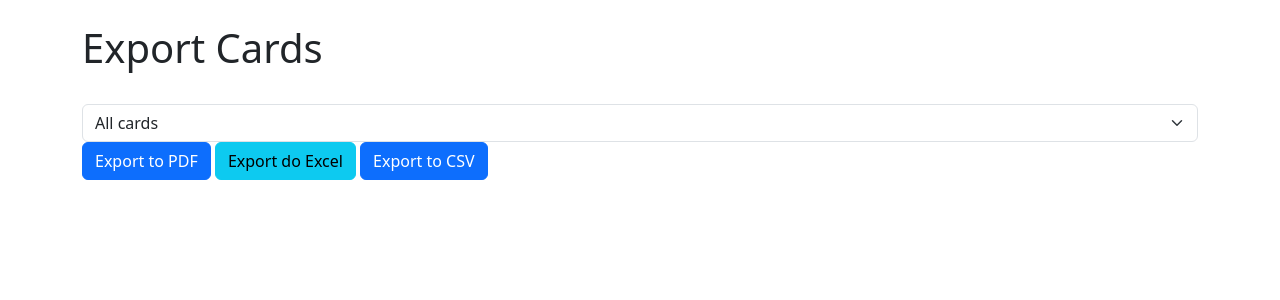
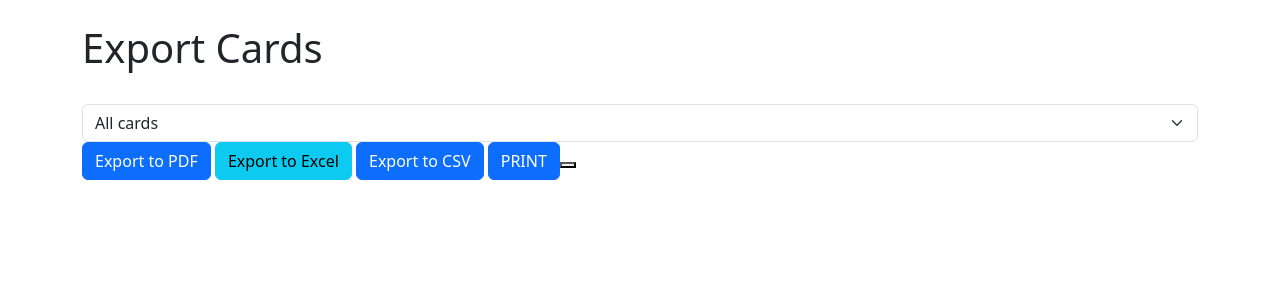
Before and after one commit to iloneczka/flashcards, a Django app: page /export_cards/ in a window 1280 px wide. Shown: the part 56-356 px from the top of the page. Run offline with Django 4.2, Linux system fonts and the light colour scheme; data that the repository does not hold is empty.

Commit message:
Edit of PRINT function.

```diff
--- a/flash/website/templates/export_cards.html
+++ b/flash/website/templates/export_cards.html
@@ -3,6 +3,22 @@
 {% block 'content' %}
   <h1>Export Cards</h1>
   <br/>
+  <style type="text/css">
+    @media print {
+      /* Ukryj przyciski i inne elementy nieistotne dla drukowania */
+      .btn {
+        display: none;
+      }
+
+      /* Zmniejsz marginesy i paddingi dla lepszego wykorzystania przestrzeni */
+      body {
+        margin: 0;
+        padding: 0;
+      }
+
+      /* ... inne dostosowania stylów dla drukowania ... */
+    }
+  </style>
 
   <!-- Lista rozwijana do wyboru boxa -->
   <select class="form-select" id="box-select" aria-label="Select a box">
@@ -37,9 +53,12 @@
   </div>
 
   <!-- Przyciski -->
-  <button class="btn btn-primary" id="export-pdf-button">Export to PDF</button>
-  <button class="btn btn-info" id="export-excel-button">Export do Excel</button>
-  <button class="btn btn-primary" id="export-csv-button">Export to CSV</button>
+  <div class="btn-container">
+    <button class="btn btn-primary" id="export-pdf-button">Export to PDF</button>
+    <button class="btn btn-info" id="export-excel-button">Export to Excel</button>
+    <button class="btn btn-primary" id="export-csv-button">Export to CSV</button>
+    <button class="btn btn-primary" id="print-button">PRINT<button>
+  </div>
 
   <script>
   document.addEventListener('DOMContentLoaded', function () {
@@ -48,6 +67,7 @@
     const exportPdfButton = document.getElementById('export-pdf-button');
     const exportExcelButton = document.getElementById('export-excel-button');
     const exportCsvButton = document.getElementById('export-csv-button');
+    const printButton = document.getElementById('print-button');
 
     boxSelect.addEventListener('change', () => {
       const selectedBox = boxSelect.value;
@@ -145,35 +165,36 @@
         .catch(error => console.error('Error:', error));
     });
 
-        // printButton.addEventListener('click', () => {
-          // ... (kod do drukowania)
-        // });
+    printButton.addEventListener('click', () => {
+      const selectedBox = boxSelect.value;
+      boxTables.forEach((table) => {
+        if (selectedBox === 'all' || table.getAttribute('data-box') === selectedBox) {
+          table.style.display = 'table';
+        } else {
+          table.style.display = 'none';
+        }
+      });
+      document.getElementById('box-select').style.display = 'none';
+      document.querySelector('h1').style.display = 'none';
+      exportPdfButton.style.display = 'none'; // Ukryj przycisk PDF
+      exportExcelButton.style.display = 'none'; // Ukryj przycisk Excel
+      exportCsvButton.style.display = 'none'; // Ukryj przycisk CSV
+      printButton.style.display = 'none'; // Ukryj przycisk Print
 
+      window.print();
+      window.location.reload();
 
-      // exportCsvButton.addEventListener('click', () => {
-        // Dodaj tutaj logikę eksportu do pliku CSV
-      // });
-
-      // Reszta kodu do drukowania pozostaje niezmieniona
-      // printButton.addEventListener('click', () => {
-      //   const selectedBox = boxSelect.value;
-      //   boxTables.forEach((table) => {
-      //     if (selectedBox === 'all' || table.getAttribute('data-box') === selectedBox) {
-      //       table.style.display = 'table';
-      //     } else {
-      //       table.style.display = 'none';
-      //     }
-      //   });
-      //   document.getElementById('box-select').style.display = 'none';
-      //   document.querySelector('h1').style.display = 'none';
-      //   window.print();
-      //   boxTables.forEach((table) => {
-      //     table.style.display = 'none';
-      //   });
-      //   document.getElementById('box-select').style.display = 'block';
-      //   document.querySelector('h1').style.display = 'block';
-      // });
-
+      // Po zakończeniu drukowania przywróć widoczność przycisków
+      boxTables.forEach((table) => {
+        table.style.display = 'none';
+      });
+      document.getElementById('box-select').style.display = 'block';
+      document.querySelector('h1').style.display = 'block';
+      exportPdfButton.style.display = 'block';
+      exportExcelButton.style.display = 'block';
+      exportCsvButton.style.display = 'block';
+      printButton.style.display = 'block';
     });
+  });
     </script>
   {% endblock %}
--- a/flash/website/urls.py
+++ b/flash/website/urls.py
@@ -12,6 +12,6 @@ urlpatterns = [
     path('edit_card/<int:card_id>/', views.edit_card, name='edit_card'),
     path('export_to_excel/', views.export_to_excel, name='export_to_excel'),
     path('export_to_csv/', views.export_to_csv, name='export_to_csv'),
-    path('export_to_pdf/', views.export_to_pdf, name='export_to_pdf')
-    # path('print_table/', views.print_table, name='print_table'),
+    path('export_to_pdf/', views.export_to_pdf, name='export_to_pdf'),
+    path('print_table/', views.print_table, name='print_table')
 ]
--- a/flash/website/views.py
+++ b/flash/website/views.py
@@ -208,3 +208,29 @@ def export_to_pdf(request):
         doc.build(elements)
 
         return response
+
+def print_table(request):
+    if request.method == 'POST':
+        body_unicode = request.body.decode('utf-8')
+        body_data = json.loads(body_unicode)
+        selected_box = body_data.get('selected_box')
+
+        if selected_box == 'all':
+            all_cards = Card.objects.all()
+        else:
+            all_cards = Card.objects.filter(box=selected_box)
+
+        # Przygotuj dane dla szablonu
+        context = {
+            'all_cards': all_cards,
+        }
+
+        # Wczytaj szablon HTML
+        template = get_template('print_template.html')  # Stworz odpowiedni szablon HTML
+
+        # Renderuj szablon HTML w plik PDF
+        response = HttpResponse(content_type='application/pdf')
+        response['Content-Disposition'] = 'attachment; filename="cards.pdf"'
+        html = template.render(context)
+        pisa.CreatePDF(html, dest=response)
+        return response
```
